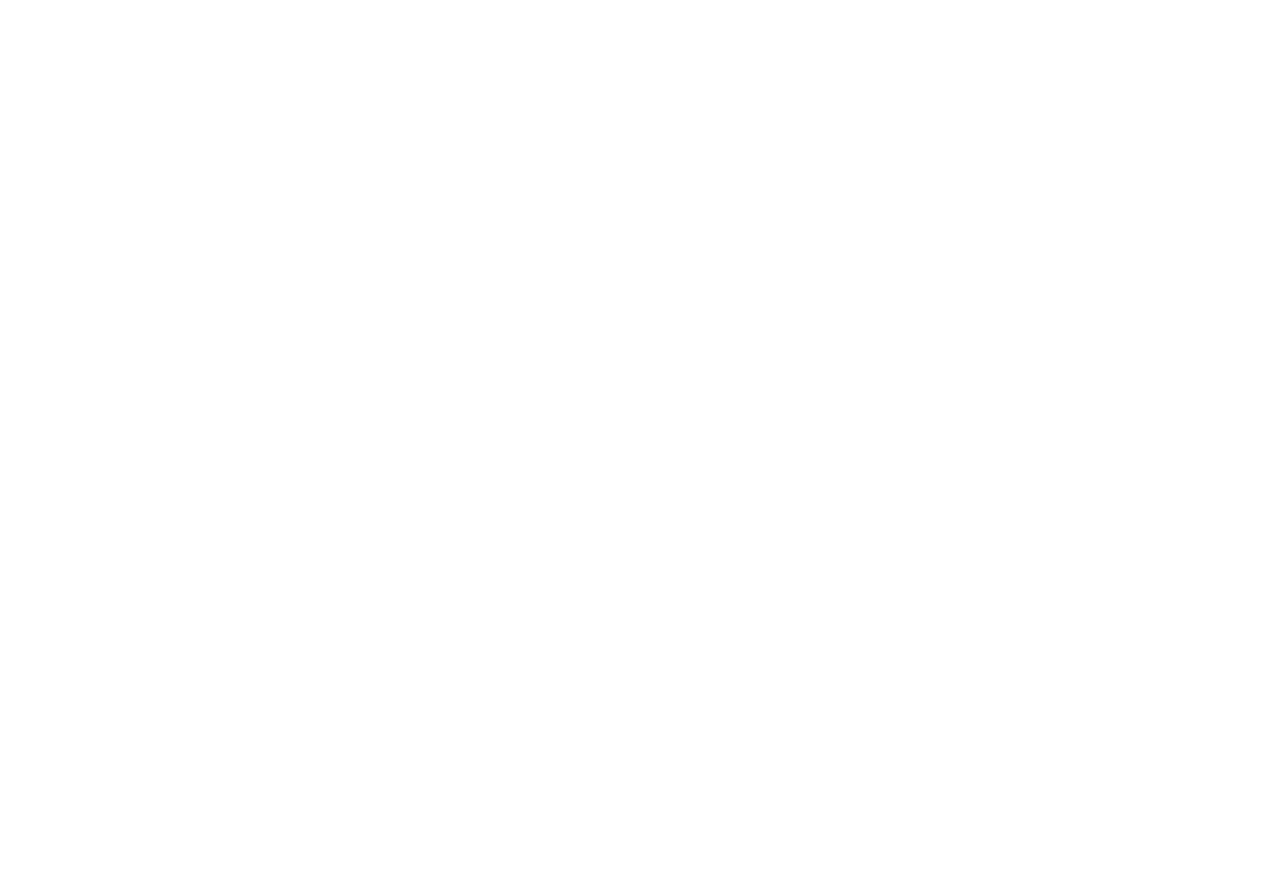
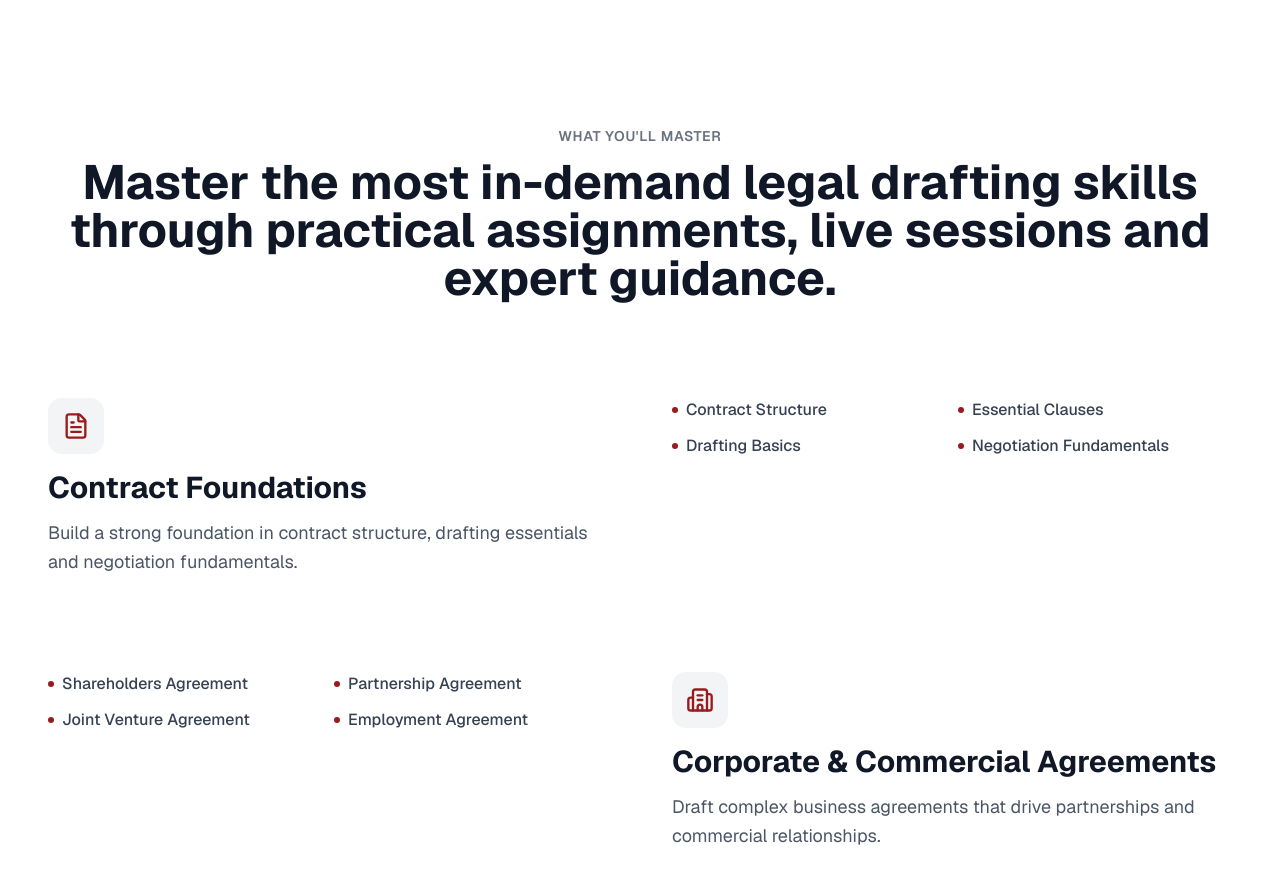
Before and after one commit to CwPranay/lawctopus-landing-page, a Next.js app: page / in a window 1280 px wide. Shown: the part 1860-2744 px from the top of the page. Before the commit the page ends 1874 px from the top, so only its background shows below. Built offline with nearby package versions, Linux system fonts and the light colour scheme.

Commit message:
added the whatyoullmaster section

```diff
--- a/app/page.tsx
+++ b/app/page.tsx
@@ -1,6 +1,7 @@
 import Navbar from "@/components/layouts/Navbar";
 import Hero from "@/components/sections/Hero";
 import WhyChooseSection from "@/components/sections/WhyChooseSection";
+import WhatYoullMaster from "@/components/sections/WhatYoullMaster";
 
 export default function Home() {
   return (
@@ -10,6 +11,7 @@
       <main className="pt-20">
         <Hero/>
         <WhyChooseSection/>
+        <WhatYoullMaster/>
       </main>
     </>
   );
--- /dev/null
+++ b/components/sections/WhatYoullMaster.tsx
@@ -0,0 +1,130 @@
+"use client";
+
+import { motion } from "framer-motion";
+import { FileText, Building2, Shield, Home, TrendingUp } from "lucide-react";
+
+const domains = [
+  {
+    icon: FileText,
+    title: "Contract Foundations",
+    description: "Build a strong foundation in contract structure, drafting essentials and negotiation fundamentals.",
+    skills: ["Contract Structure", "Essential Clauses", "Drafting Basics", "Negotiation Fundamentals"],
+  },
+  {
+    icon: Building2,
+    title: "Corporate & Commercial Agreements",
+    description: "Draft complex business agreements that drive partnerships and commercial relationships.",
+    skills: ["Shareholders Agreement", "Partnership Agreement", "Joint Venture Agreement", "Employment Agreement"],
+  },
+  {
+    icon: Shield,
+    title: "Intellectual Property & Technology",
+    description: "Master modern tech agreements covering licensing, SaaS, and digital compliance.",
+    skills: ["Trademark Licensing", "Copyright Agreements", "SaaS Agreements", "Website Terms", "Privacy Policy"],
+  },
+  {
+    icon: Home,
+    title: "Real Estate & International Contracts",
+    description: "Learn to draft property transactions and cross-border commercial agreements.",
+    skills: ["Sale Deed", "Leave & License", "Power of Attorney", "International Commercial Contracts"],
+  },
+  {
+    icon: TrendingUp,
+    title: "Freelancing & Career Growth",
+    description: "Launch your freelancing career with practical skills in client acquisition and professional branding.",
+    skills: ["Upwork", "Fiverr", "LinkedIn", "CV Building", "Cover Letters", "Networking", "Client Communication", "Negotiation"],
+  },
+];
+
+export default function WhatYoullMaster() {
+  return (
+    <section className="bg-white py-20 lg:py-28">
+      <div className="mx-auto max-w-[1280px] px-8 lg:px-12">
+        {/* Header */}
+        <div className="mb-20 text-center lg:mb-24">
+          <motion.div
+            initial={{ opacity: 0, y: 20 }}
+            whileInView={{ opacity: 1, y: 0 }}
+            viewport={{ once: true }}
+            transition={{ duration: 0.5 }}
+          >
+            <p className="mb-3 text-sm font-semibold uppercase tracking-wider text-gray-500">
+              What You'll Master
+            </p>
+            <h2 className="mb-4 text-3xl font-bold text-gray-900 lg:text-4xl xl:text-5xl">
+              Master the most in-demand legal drafting skills through practical assignments, live sessions and expert guidance.
+            </h2>
+          </motion.div>
+        </div>
+
+        {/* Learning Domains */}
+        <div className="space-y-20 lg:space-y-24">
+          {domains.map((domain, index) => {
+            const Icon = domain.icon;
+            const isEven = index % 2 === 0;
+
+            return (
+              <motion.div
+                key={index}
+                initial={{ opacity: 0, y: 30 }}
+                whileInView={{ opacity: 1, y: 0 }}
+                viewport={{ once: true, margin: "-100px" }}
+                transition={{ duration: 0.6, delay: 0.1 }}
+                className={`grid items-start gap-8 lg:grid-cols-2 lg:gap-16 ${
+                  !isEven ? "lg:grid-flow-dense" : ""
+                }`}
+              >
+                {/* Icon & Title Block */}
+                <div className={`${!isEven ? "lg:col-start-2" : ""}`}>
+                  <div className="mb-4 inline-flex h-14 w-14 items-center justify-center rounded-xl bg-gray-100 text-[#991B1B] transition-colors duration-200 hover:bg-[#991B1B] hover:text-white">
+                    <Icon className="h-7 w-7" strokeWidth={2} />
+                  </div>
+                  <h3 className="mb-3 text-2xl font-bold text-gray-900 lg:text-3xl">
+                    {domain.title}
+                  </h3>
+                  <p className="text-lg leading-relaxed text-gray-600">
+                    {domain.description}
+                  </p>
+                </div>
+
+                {/* Skills Grid */}
+                <div className={`${!isEven ? "lg:col-start-1 lg:row-start-1" : ""}`}>
+                  <div className="grid gap-3 sm:grid-cols-2">
+                    {domain.skills.map((skill, skillIndex) => (
+                      <div
+                        key={skillIndex}
+                        className="flex items-center gap-2 text-base text-gray-700"
+                      >
+                        <div className="h-1.5 w-1.5 flex-shrink-0 rounded-full bg-[#991B1B]" />
+                        <span className="font-medium">{skill}</span>
+                      </div>
+                    ))}
+                  </div>
+                </div>
+              </motion.div>
+            );
+          })}
+        </div>
+
+        {/* Bottom CTA */}
+        <motion.div
+          initial={{ opacity: 0, y: 20 }}
+          whileInView={{ opacity: 1, y: 0 }}
+          viewport={{ once: true }}
+          transition={{ duration: 0.5, delay: 0.2 }}
+          className="mt-20 border-t border-gray-200 pt-16 text-center lg:mt-24"
+        >
+          <p className="mb-6 text-lg text-gray-600">
+            Over 54 live sessions, 24+ real-world agreements, and lifetime access to all materials.
+          </p>
+          <a
+            href="#pricing"
+            className="inline-flex items-center gap-2 rounded-lg bg-[#991B1B] px-8 py-4 text-base font-semibold text-white transition-all duration-200 hover:bg-[#7f1616]"
+          >
+            Start Your Journey
+          </a>
+        </motion.div>
+      </div>
+    </section>
+  );
+}
```
